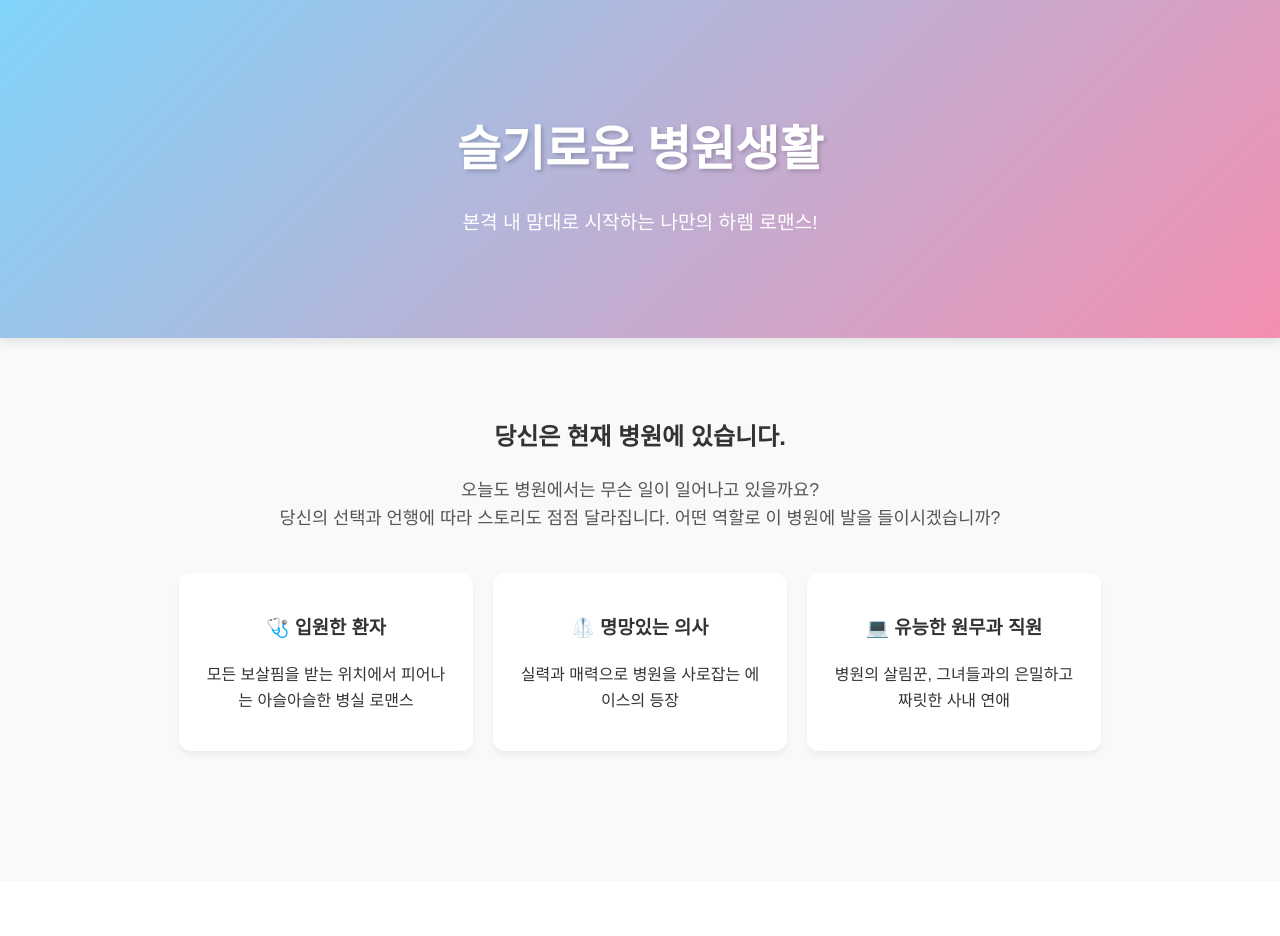
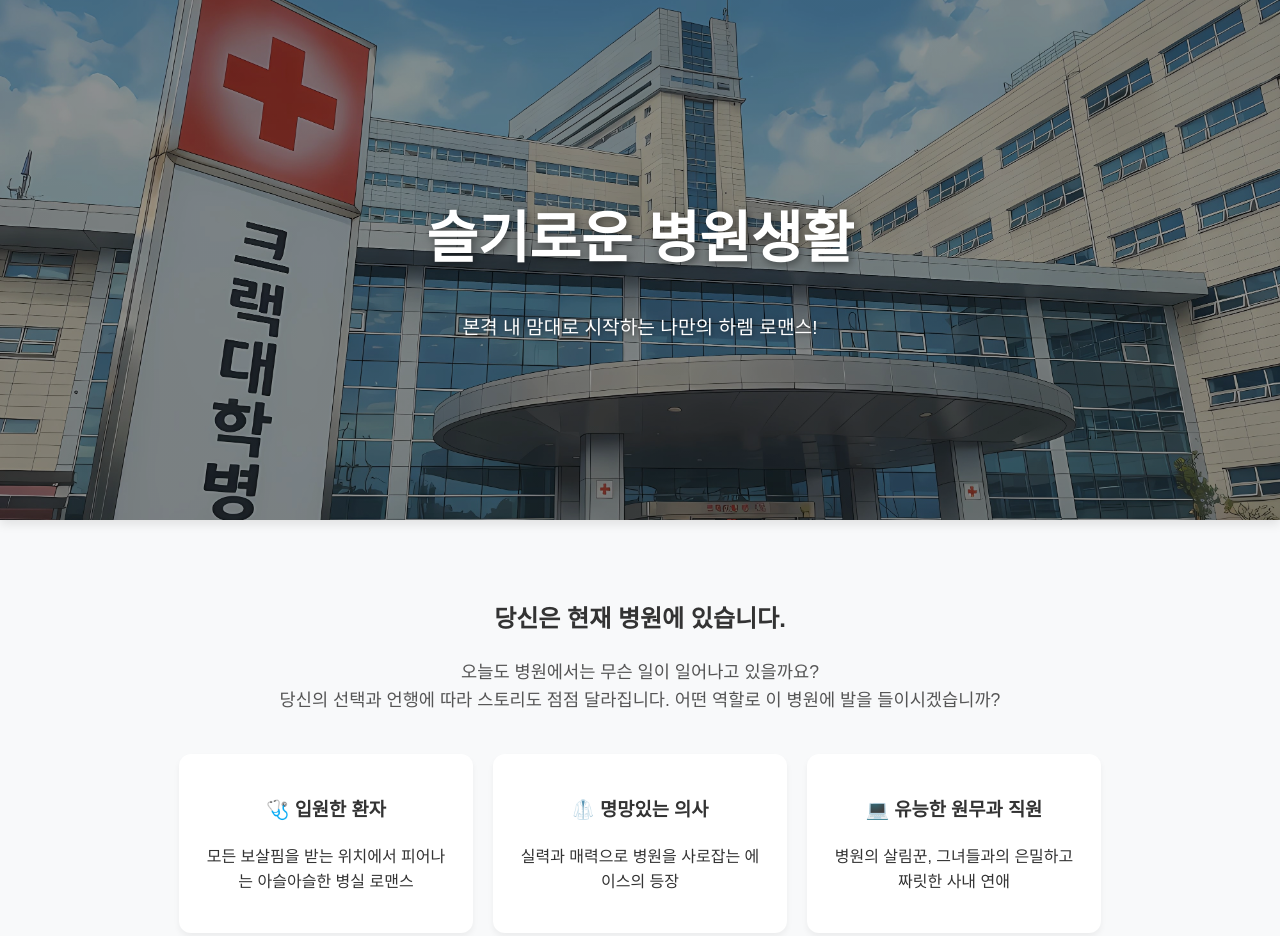
Before and after one commit to Maroon5-jingeo/HSP, a plain HTML site: page index.html in a window 1280 px wide. Shown: the top 936 px of the page. Drawn offline with Linux system fonts and the light colour scheme; a web font is replaced by a local one.

Commit message:
Add files via upload

```diff
--- a/style.css
+++ b/style.css
@@ -24,22 +24,30 @@ body {
 
 /* 헤더 영역 */
 .hero-section {
-    background: linear-gradient(135deg, var(--primary-color), var(--secondary-color));
+    background: linear-gradient(rgba(0, 0, 0, 0.4), rgba(0, 0, 0, 0.4)), url('B60.webp');
+    background-size: cover;
+    background-position: center;
     color: var(--white);
     text-align: center;
-    padding: 80px 20px;
+    display: flex;
+    flex-direction: column;
+    justify-content: center;
+    align-items: center;
+    min-height: 60vh;
+    padding: 20px;
     box-shadow: 0 4px 10px rgba(0,0,0,0.1);
 }
 
 .hero-section h1 {
-    font-size: 3em;
+    font-size: 3.5em;
     margin-bottom: 10px;
-    text-shadow: 2px 2px 4px rgba(0,0,0,0.2);
+    text-shadow: 2px 2px 8px rgba(0,0,0,0.5);
 }
 
 .hero-section p {
     font-size: 1.2em;
     font-weight: 300;
+    text-shadow: 1px 1px 5px rgba(0,0,0,0.5);
 }
 
 /* 스토리 영역 */
```
Also changed, not shown: B60.webp (added).
